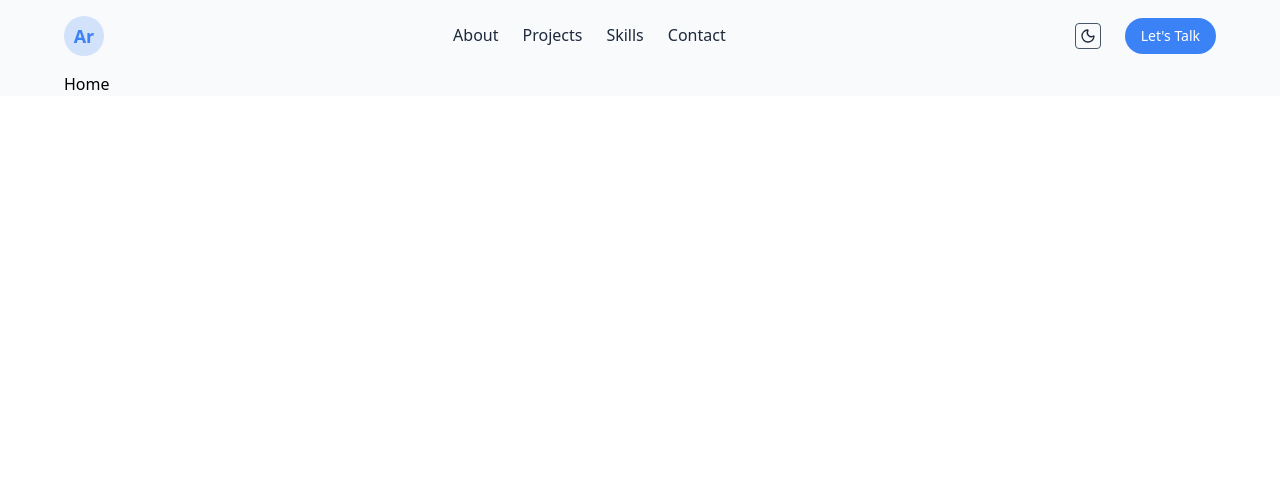
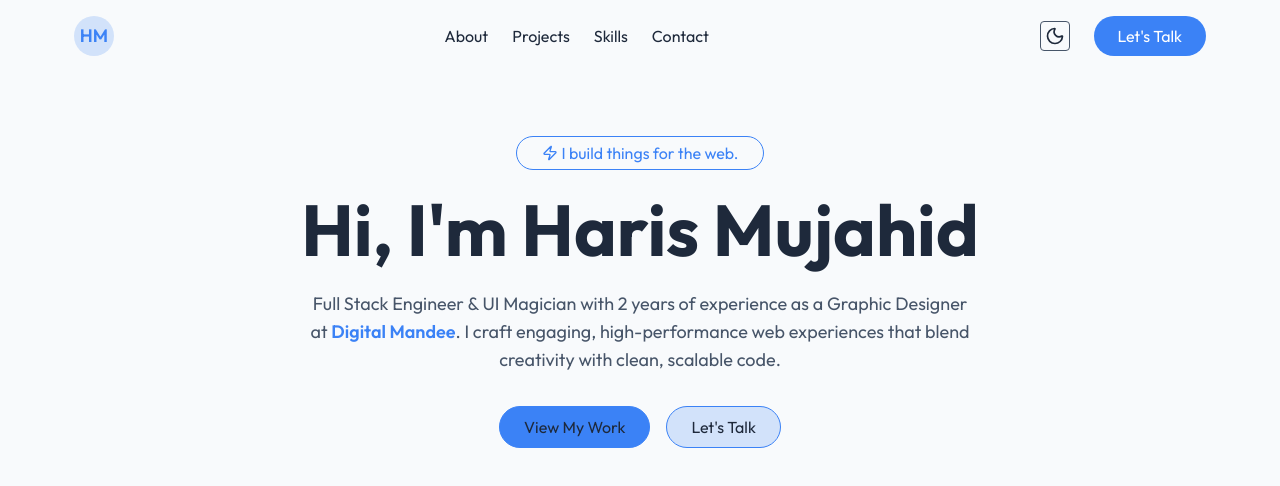
Before and after one commit to razaaliwebdev/CODING-SAMURAI-INTERNSHIP-TASKS, a React (Vite) app in the folder 02-portfolio/: page / in a window 1280 px wide. Shown: the top 486 px of the page. Built offline with nearby package versions, Linux system fonts and the light colour scheme.

Commit message:
create the hero section

```diff
--- a/02-portfolio/package.json
+++ b/02-portfolio/package.json
@@ -4,7 +4,7 @@
   "version": "0.0.0",
   "type": "module",
   "scripts": {
-    "dev": "vite",
+    "dev": "vite --host",
     "build": "vite build",
     "lint": "eslint .",
     "preview": "vite preview"
--- a/02-portfolio/src/App.jsx
+++ b/02-portfolio/src/App.jsx
@@ -5,7 +5,7 @@ import Navbar from "./components/Navbar";
 
 const App = () => {
   return (
-    <div className="md:w-[90%] w-[95%] mx-auto">
+    <div className="md:w-[90%] w-[96%] mx-auto">
       <Navbar />
 
       <Routes>
--- /dev/null
+++ b/02-portfolio/src/components/Hero.jsx
@@ -0,0 +1,41 @@
+import React from "react";
+import Badge from "./utility/Badge";
+import { Zap } from "lucide-react";
+import { useNavigate } from "react-router-dom";
+
+const Hero = () => {
+  const navigate = useNavigate();
+  return (
+    <section id="home" className="h-[70vh] w-full flex  justify-center">
+      <div className=" py-16 flex items-center flex-col">
+        <Badge icon={Zap} title="I build things for the web." />
+        <h1 className="md:text-7xl text-3xl font-bold my-4 md:my-6 text-text ">
+          Hi, I'm Haris Mujahid
+        </h1>
+        <p className="text-muted md:max-w-2xl text-sm mx-auto text-center md:text-lg">
+          Full Stack Engineer & UI Magician with 2 years of experience as a
+          Graphic Designer at{" "}
+          <span className="font-semibold text-primary">Digital Mandee</span>. I
+          craft engaging, high-performance web experiences that blend creativity
+          with clean, scalable code.
+        </p>
+        <div className="btns flex gap-4 my-8">
+          <button
+            onClick={() => navigate("/#projects")}
+            className="px-6 py-2 text-secondary border border-primary rounded-full bg-primary hover:bg-secondary hover:text-primary text-text cursor-pointer"
+          >
+            View My Work
+          </button>
+          <button
+            onClick={() => navigate("/#contact")}
+            className="px-6 py-2 text-secondary border border-primary rounded-full bg-secondary hover:bg-primary hover:text-seondary text-text cursor-pointer "
+          >
+            Let's Talk
+          </button>
+        </div>
+      </div>
+    </section>
+  );
+};
+
+export default Hero;
--- a/02-portfolio/src/components/Navbar.jsx
+++ b/02-portfolio/src/components/Navbar.jsx
@@ -1,42 +1,60 @@
-import React from "react";
-import { Link } from "react-router-dom";
+import React, { useEffect, useState } from "react";
+import { Link, useNavigate } from "react-router-dom";
 import ThemeToggle from "./ThemeToggle";
 
 const Navbar = () => {
+  const navigate = useNavigate();
+  const [scroll, setScroll] = useState(false);
+
+  useEffect(() => {
+    const handleScroll = () => {
+      setScroll(window.scrollY > 20); // toggle blur after 20px
+    };
+
+    window.addEventListener("scroll", handleScroll);
+    return () => window.removeEventListener("scroll", handleScroll);
+  }, []);
+
   return (
-    <nav className="flex items-center justify-between py-4">
-      <div className="logo h-10 w-10 rounded-full bg-secondary flex items-center justify-center text-primary font-bold text-lg">
-        Ar
+    <nav className="flex items-center justify-between py-4 sticky px-2.5 top-0">
+      <div
+        className="logo h-10 w-10 rounded-full bg-secondary flex items-center justify-center text-primary cursor-pointer font-semibold text-lg"
+        onClick={() => navigate("/")}
+      >
+        HM
       </div>
-      <div className="links flex items-center gap-3 md:gap-6">
+      <div className="links md:flex items-center hidden md:gap-6">
         <Link
-          className="text-text text-xs md:text-[16px] hover:text-primary"
+          className="text-text text-sm md:text-[16px] hover:text-primary"
           to="/#about"
         >
           About
         </Link>
         <Link
-          className="text-text text-xs md:text-[16px] hover:text-primary"
+          className="text-text text-sm md:text-[16px] hover:text-primary"
           to="/#projects"
         >
           Projects
         </Link>
         <Link
-          className="text-text text-xs md:text-[16px] hover:text-primary"
+          className="text-text text-sm md:text-[16px] hover:text-primary"
           to="/#skills"
         >
           Skills
         </Link>
         <Link
-          className="text-text text-xs md:text-[16px] hover:text-primary"
+          className="text-text text-sm md:text-[16px] hover:text-primary"
           to="/#contact"
         >
           Contact
         </Link>
       </div>
-      <div className="btns flex items-center md:gap-6 gap-3">
+      <div className="btns flex items-center md:gap-6 gap-4">
         <ThemeToggle />
-        <button className="rounded-full bg-primary hover:bg-secondary hover:text-muted ease-in px-4 py-1 md:text-md md:py-2 text-sm cursor-pointer text-white">
+        <button
+          onClick={() => navigate("/#contact")}
+          className="rounded-full bg-primary hover:bg-secondary hover:text-muted ease-in md:px-6 px-4 py-1.5 md:text-md md:py-2  cursor-pointer text-white"
+        >
           Let's Talk
         </button>
       </div>
--- a/02-portfolio/src/components/ThemeToggle.jsx
+++ b/02-portfolio/src/components/ThemeToggle.jsx
@@ -10,9 +10,9 @@ const ThemeToggle = () => {
       className="border border-muted  p-1 rounded cursor-pointer text-text"
     >
       {theme === "light" ? (
-        <Moon className="md:h-4 md:w-4 h-3 w-3" />
+        <Moon className="md:h-5 md:w-5 h-4 w-4" />
       ) : (
-        <Sun className="md:h-4 md:w-4 h-3 w-3" />
+        <Sun className="md:h-5 md:w-5 h-4 w-4" />
       )}
     </button>
   );
--- /dev/null
+++ b/02-portfolio/src/components/utility/Badge.jsx
@@ -0,0 +1,13 @@
+import React from "react";
+
+const Badge = ({ title, icon: Icon }) => {
+  return (
+    <div className="w-62 flex">
+      <span className="border border-primary px-2 py-1 text-primary rounded-full flex items-center justify-center w-full">
+        <Icon className="mr-1 md:h-4 md:w-4 h-3 w-3" /> {title}
+      </span>
+    </div>
+  );
+};
+
+export default Badge;
--- a/02-portfolio/src/index.css
+++ b/02-portfolio/src/index.css
@@ -1,5 +1,9 @@
+@import url('https://fonts.googleapis.com/css2?family=Outfit:wght@100..900&display=swap');
 @import "tailwindcss";
 
+* {
+    font-family: "Outfit", sans-serif;
+}
 
 
 /* Define light and dark veriables */
--- a/02-portfolio/src/pages/Home.jsx
+++ b/02-portfolio/src/pages/Home.jsx
@@ -1,9 +1,12 @@
-import React from 'react'
+import React from "react";
+import Hero from "../components/Hero";
 
 const Home = () => {
   return (
-    <div>Home</div>
-  )
-}
+    <div>
+      <Hero />
+    </div>
+  );
+};
 
-export default Home
+export default Home;
```
